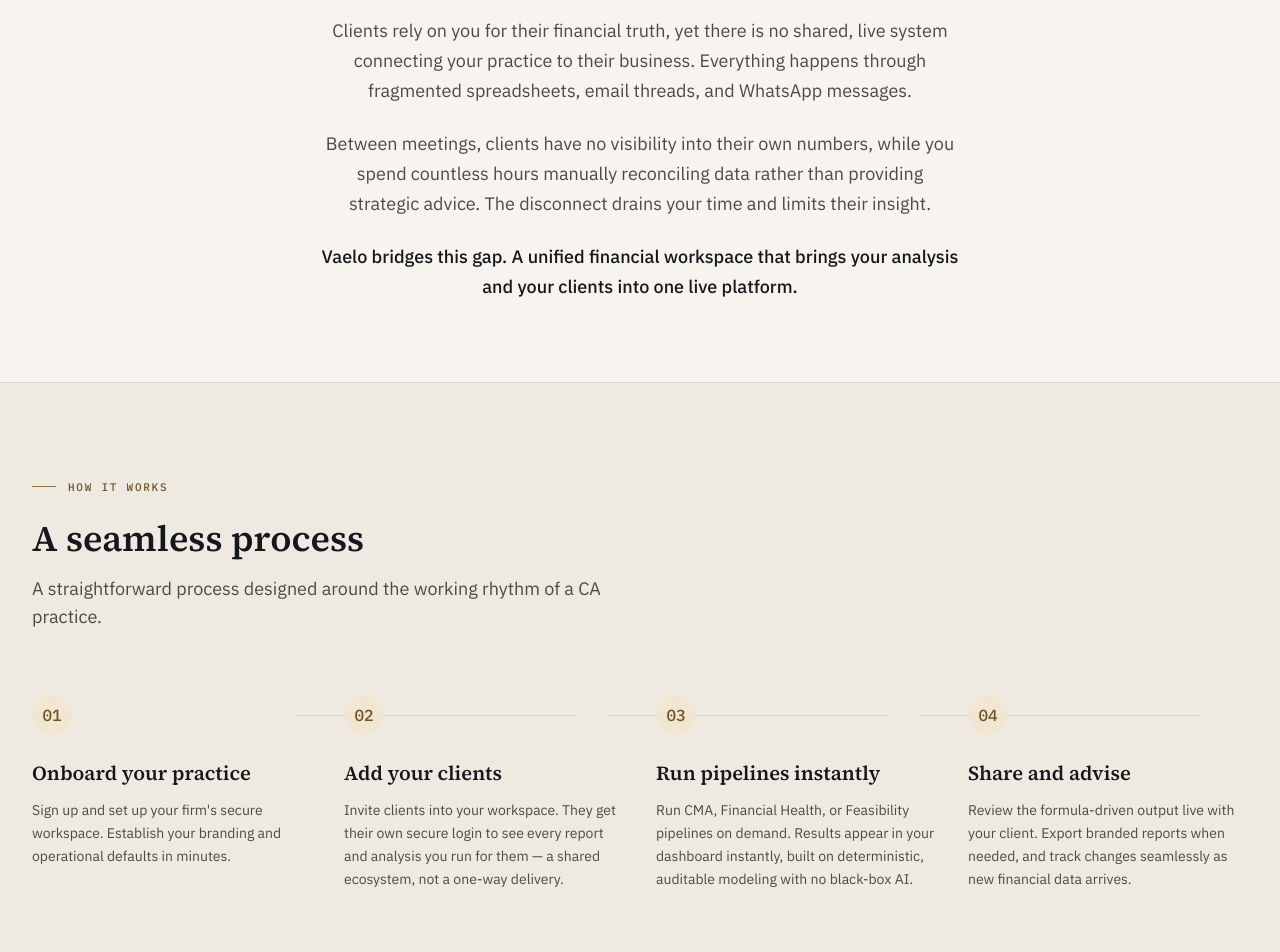
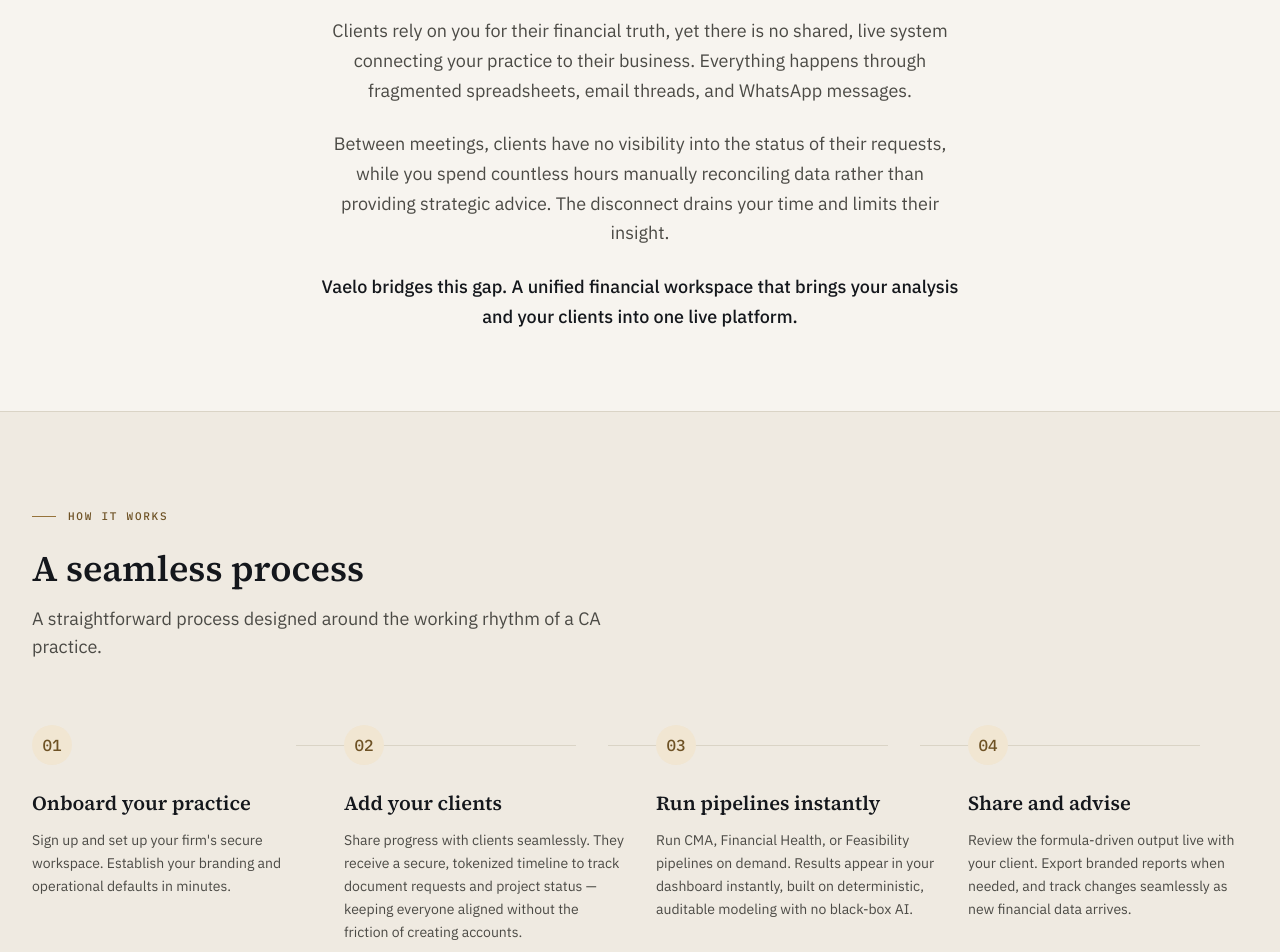
Before and after one commit to Smeetmehta27/vaelo, a Next.js app: page / in a window 1280 px wide. Shown: the part 1320-2272 px from the top of the page. Built offline with nearby package versions, Linux system fonts and the light colour scheme.

Commit message:
fix: align marketing copy claims with shipped SRS scope

```diff
--- a/src/components/Faq.tsx
+++ b/src/components/Faq.tsx
@@ -5,12 +5,12 @@
       answer: "Absolutely. Data privacy is our highest priority. Our infrastructure is fully encrypted (at rest and in transit) and built to be DPDP Act-conscious. Client data is strictly isolated per CA account, and we never use your clients' financials to train public or shared models.",
     },
     {
-      question: "What if I don't use Tally or Zoho?",
-      answer: "Not a problem. While direct imports from Tally and Zoho are faster, you can seamlessly upload standard P&L and Balance Sheet data using our structured Excel templates directly into the workspace. We accommodate the reality of how your clients maintain their books.",
+      question: "How do I bring my clients' data into Vaelo?",
+      answer: "You can seamlessly upload standard P&L and Balance Sheet data using our structured Excel templates directly into the workspace. We accommodate the reality of how your clients maintain their books.",
     },
     {
       question: "Can I adjust the assumptions?",
-      answer: "Yes. Your professional judgment is paramount. If you disagree with a baseline growth rate, projection period, or working capital assumption based on your knowledge of the client, simply adjust it directly in the dashboard. The entire model recalculates instantly to reflect your inputs.",
+      answer: "Yes. Your professional judgment is paramount. The platform provides pre-set rigorous scenario testing — allowing you to easily compare Base, Downside, and Severe scenarios without the need for manual, error-prone spreadsheet adjustments.",
     },
     {
       question: "How is this different from an online financial calculator?",
@@ -18,7 +18,7 @@
     },
     {
       question: "Can my clients see this too?",
-      answer: "Yes, if you choose. You can give clients their own login to see the actual reports and analysis you've generated for them. You remain in complete control over what they see — it's a shared ecosystem, not a one-way delivery.",
+      answer: "Yes, if you choose. You can share a secure, tokenized timeline with clients showing document receipts, logged notices, and finalized milestones. You remain in complete control over the analytical data — it's a streamlined status feed, not a complex report viewer.",
     }
   ];
 
--- a/src/components/ForClients.tsx
+++ b/src/components/ForClients.tsx
@@ -3,8 +3,8 @@
 export function ForClients() {
   const points = [
     {
-      title: "Full Visibility Into Your Work",
-      description: "When you bring a client onto Vaelo, they see the actual reports and analysis you've generated for them — CMA data, financial health diagnostics, feasibility models — accessible anytime, not just at your annual meeting.",
+      title: "Clear Visibility Into Status",
+      description: "When you bring a client onto Vaelo, they receive a secure, token-based timeline showing exactly what documents have been received, what's outstanding, and when reports are finalized — keeping them updated without exposing complex analytical models.",
     },
     {
       title: "Powered by Trusted Models",
@@ -16,7 +16,7 @@
     },
     {
       title: "Strengthen Your Advisory",
-      description: "Use this continuous visibility to move from reactive year-end reporting to proactive, ongoing strategic advisory.",
+      description: "Use this structured timeline to move from reactive year-end reporting to proactive, ongoing strategic advisory.",
     },
   ];
 
--- a/src/components/HowItWorks.tsx
+++ b/src/components/HowItWorks.tsx
@@ -10,7 +10,7 @@
     {
       id: "02",
       title: "Add your clients",
-      description: "Invite clients into your workspace. They get their own secure login to see every report and analysis you run for them — a shared ecosystem, not a one-way delivery.",
+      description: "Share progress with clients seamlessly. They receive a secure, tokenized timeline to track document requests and project status — keeping everyone aligned without the friction of creating accounts.",
     },
     {
       id: "03",
--- a/src/components/Problem.tsx
+++ b/src/components/Problem.tsx
@@ -18,7 +18,7 @@
               Clients rely on you for their financial truth, yet there is no shared, live system connecting your practice to their business. Everything happens through fragmented spreadsheets, email threads, and WhatsApp messages.
             </p>
             <p>
-              Between meetings, clients have no visibility into their own numbers, while you spend countless hours manually reconciling data rather than providing strategic advice. The disconnect drains your time and limits their insight.
+              Between meetings, clients have no visibility into the status of their requests, while you spend countless hours manually reconciling data rather than providing strategic advice. The disconnect drains your time and limits their insight.
             </p>
             <p className="text-ink font-medium">
               Vaelo bridges this gap. A unified financial workspace that brings your analysis and your clients into one live platform.
--- a/src/components/ProcessDetail.tsx
+++ b/src/components/ProcessDetail.tsx
@@ -5,7 +5,7 @@
     {
       number: "01",
       title: "Data Connection & Ingestion",
-      content: "Rigorous financial analysis starts with clean data. Connect direct exports from Tally and Zoho Books, or import standard P&L and Balance Sheet data via our structured Excel templates directly into your workspace. You provide the historical financials; the platform handles the structuring instantly.",
+      content: "Rigorous financial analysis starts with clean data. Import standard P&L and Balance Sheet data via our structured Excel templates directly into your workspace. You provide the historical financials; the platform handles the structuring instantly.",
     },
     {
       number: "02",
@@ -15,12 +15,12 @@
     {
       number: "03",
       title: "Instant Results in Your Workspace",
-      content: "Time kills deals. There is no waiting for a manual turnaround. The moment a pipeline runs, the results appear live in your dashboard. You have immediate access to the output, and you control whether your client can log in to see the work you've done for them.",
+      content: "Time kills deals. There is no waiting for a manual turnaround. The moment a pipeline runs, the results appear live in your dashboard. You have immediate access to the output, and you control when to share project status updates with your client via their secure timeline.",
     },
     {
       number: "04",
       title: "Presentation & Live Iteration",
-      content: "The workspace is white-labeled with your practice's branding—it is your advice, powered by our modeling. If you or your client want to see how a change in revenue growth assumptions or working capital ratios affects the output, simply adjust the assumption in the dashboard. The entire model updates instantly.",
+      content: "The workspace is white-labeled with your practice's branding—it is your advice, powered by our modeling. When you need to stress-test your client's financials, you can quickly compare Base, Downside, and Severe scenarios to see how adverse conditions impact the output. The platform handles the complex scenario modeling for you.",
     },
   ];
 
--- a/src/components/Trust.tsx
+++ b/src/components/Trust.tsx
@@ -19,7 +19,7 @@
     },
     {
       title: "One Workspace, Not More Tools",
-      description: "You already juggle Tally, Excel, emails, and WhatsApp. Vaelo consolidates client financial work into a single live workspace, giving both you and your client a unified view instead of bouncing reports across disconnected channels.",
+      description: "You already juggle disconnected spreadsheets, emails, and WhatsApp. Vaelo consolidates client financial work into a single live workspace, giving both you and your client a unified view instead of bouncing requests across disconnected channels.",
     },
   ];
 
```
